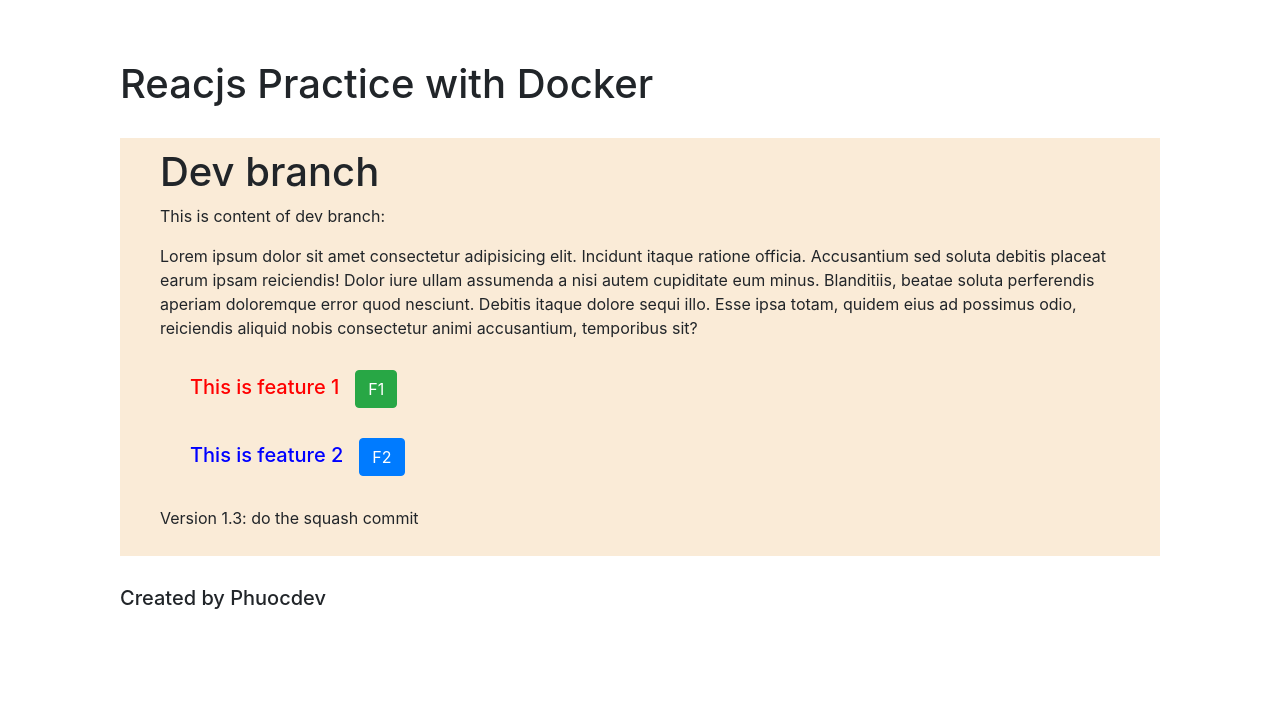
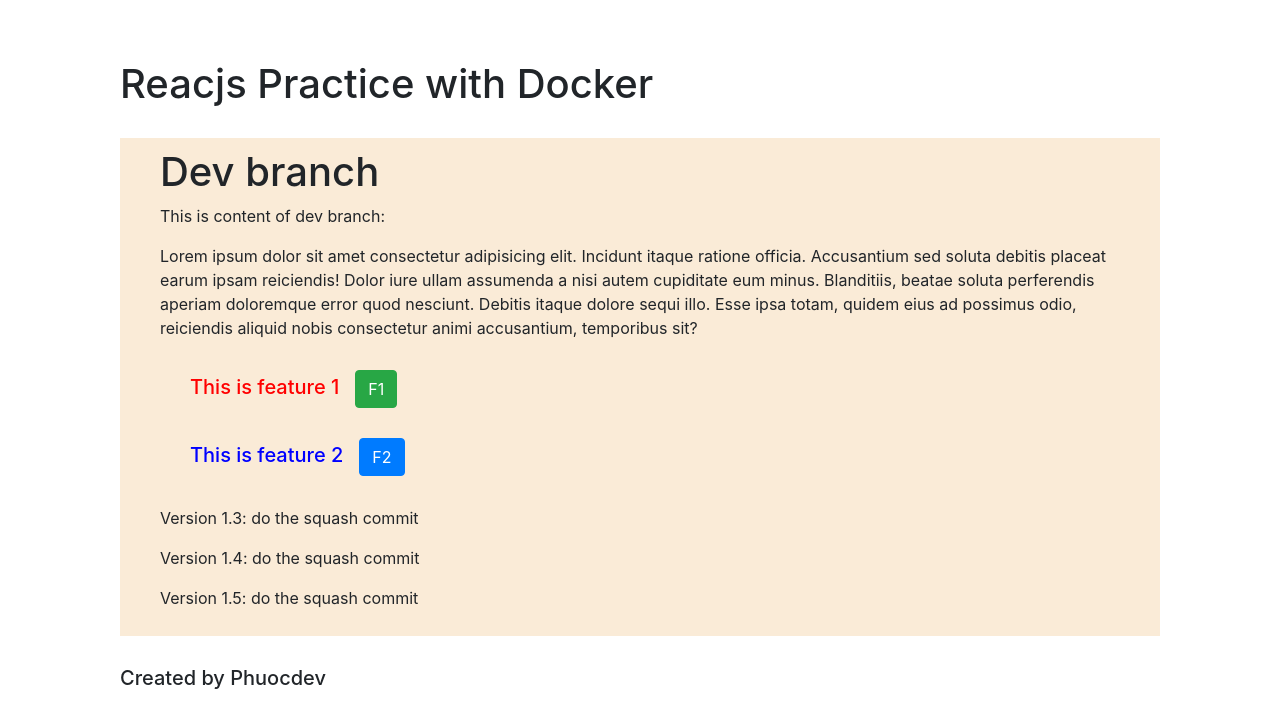
Before and after one commit to PhuocDev/docker_practice, a React (Create React App) app: page / in a window 1280 px wide. Shown: the top 728 px of the page. Built offline with nearby package versions, Linux system fonts and the light colour scheme.

Commit message:
squashed

```diff
--- a/src/Dev.jsx
+++ b/src/Dev.jsx
@@ -13,6 +13,8 @@ export default function Dev() {
         <Feature1 />
         <Feature2 />
         <p>Version 1.3: do the squash commit</p>
+        <p>Version 1.4: do the squash commit</p>
+        <p>Version 1.5: do the squash commit</p>
     </div>
   )
 }
```
